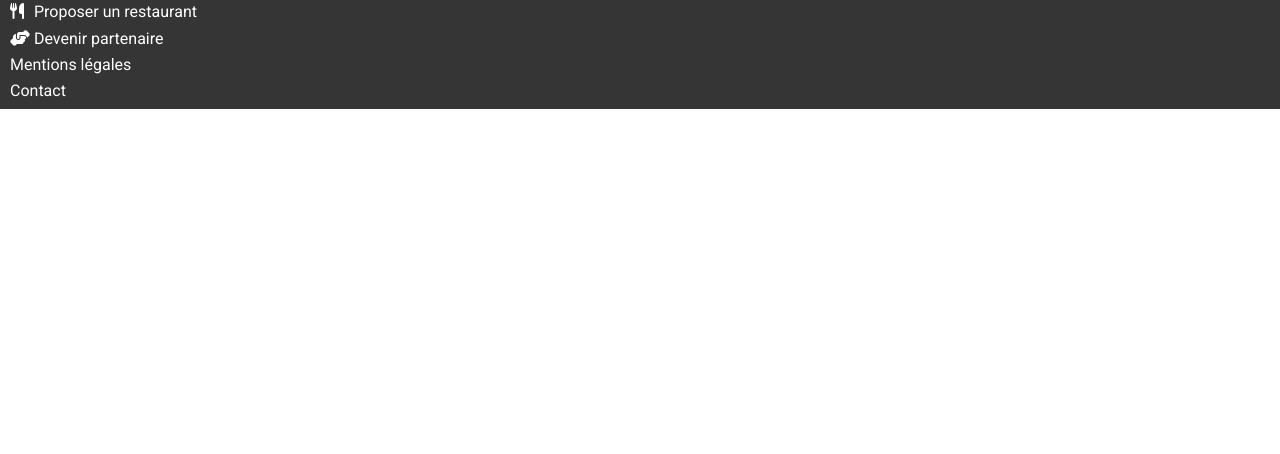
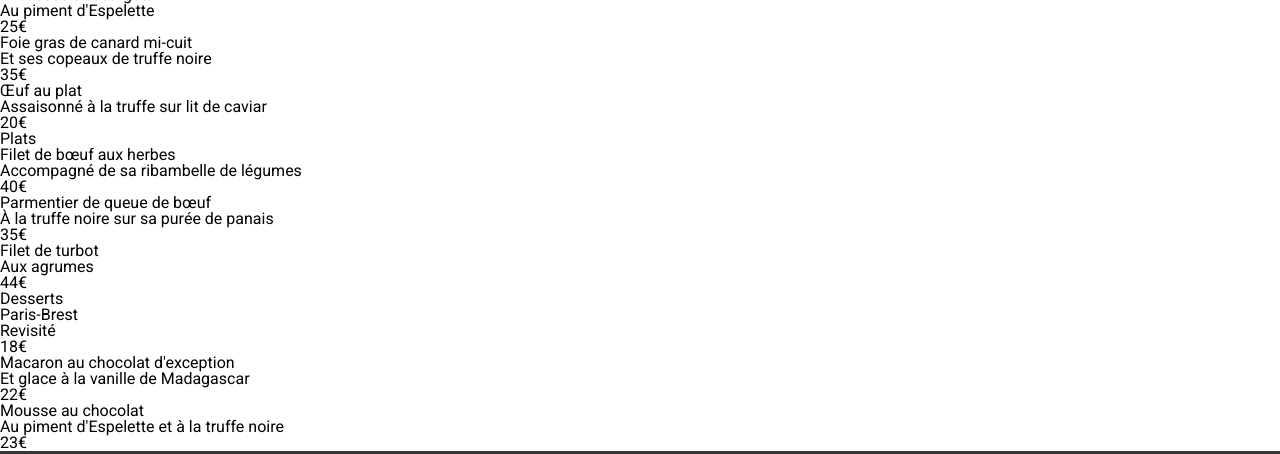
Before and after one commit to AnaisBEGUE/Oh-My-Food, a website: page restaurants/la-palette.html in a window 1280 px wide. Shown: the part 533-987 px from the top of the page. Before the commit the page ends 800 px from the top, so only its background shows below. Drawn offline with Linux system fonts and the light colour scheme; files that its build step writes are made by us from their sources; a web font is replaced by a local one.

Commit message:
Ajout la palette
Html La palette du gout

```diff
--- a/restaurants/la-palette.html
+++ b/restaurants/la-palette.html
@@ -1,5 +1,6 @@
 <!DOCTYPE html>
 <html lang="en">
+
 <head>
     <meta charset="UTF-8">
     <meta name="viewport" content="width=device-width, initial-scale=1.0">
@@ -14,6 +15,7 @@
     <link rel="stylesheet" href="assets/css/reset.css">
     <link rel="stylesheet" href="assets/css/style.css">
 </head>
+
 <body>
     <header class="header">
         <a href="../index.html" class="return" alt="fleche retour"> <i class="fa-solid fa-arrow-left"></i></a>
@@ -25,21 +27,133 @@
         </div>
 
         <div class="menu">
-            <div class="entrees"></div>
-            <div class="plats"></div>
-            <div class="desserts"></div>
+            <h1>La palette du gout</h1>
+
+            <!-- Section entrées -->
+            <div class="entrees">
+                <h3>Entrées</h3>
+
+                <!-- Card 1 start -->
+                <div class="menu-card">
+                    <div class="text-content">
+                        <h4>Fricassée d'escargots</h4>
+                        <p>Au piment d'Espelette</p>
+                    </div>
+                    <div class="price">
+                        <p>25€</p>
+                    </div>
+                </div>
+
+                <!-- Card 2 start -->
+                <div class="menu-card">
+                    <div class="text-content">
+                        <h4>Foie gras de canard mi-cuit</h4>
+                        <p>Et ses copeaux de truffe noire</p>
+                    </div>
+                    <div class="price">
+                        <p>35€</p>
+                    </div>
+                </div>
+
+                <!-- Card 3 start -->
+                <div class="menu-card">
+                    <div class="text-content">
+                        <h4>Œuf au plat</h4>
+                        <p>Assaisonné à la truffe sur lit de caviar</p>
+                    </div>
+                    <div class="price">
+                    <p>20€</p>
+                    </div>
+                </div>
+            </div>
+
+            <!-- Section plat -->
+            <div class="plats">
+                <h3>Plats</h3>
+
+                <!-- Card 1 start -->
+                <div class="menu-card">
+                    <div class="text-content">
+                        <h4>Filet de bœuf aux herbes</h4>
+                        <p> Accompagné de sa ribambelle de légumes</p>
+                    </div>
+                    <div class="price">
+                        <p>40€</p>
+                    </div>
+                </div>
+
+                <!-- Card 2 start -->
+                <div class="menu-card">
+                    <div class="text-content">
+                        <h4>Parmentier de queue de bœuf</h4>
+                        <p>À la truffe noire sur sa purée de panais</p>
+                    </div>
+                    <div class="price">
+                        <p>35€</p>
+                    </div>
+                </div>
+
+                <!-- Card 3 start -->
+                <div class="menu-card">
+                    <div class="text-content">
+                        <h4>Filet de turbot</h4>
+                        <p>Aux agrumes</p>
+                    </div>
+                    <div class="price">
+                        <p>44€</p>
+                    </div>
+                </div>
+            </div>
+
+            <!-- Section Dessert -->
+            <div class="desserts">
+                <h3>Desserts</h3>
+
+                <!-- Card 1 start -->
+                <div class="menu-card">
+                    <div class="text-content">
+                        <h4>Paris-Brest</h4>
+                        <p>Revisité</p>
+                    </div>
+                    <div class="price">
+                        <p>18€</p>
+                    </div>
+                </div>
+
+                <!-- Card 2 start -->
+                <div class="menu-card">
+                    <div class="text-content">
+                        <h4>Macaron au chocolat d'exception</h4>
+                        <p>Et glace à la vanille de Madagascar</p>
+                    </div>
+                    <div class="price">
+                    <p>22€</p>
+                    </div>
+                </div>
+
+                <!-- Card 3 start -->
+                <div class="menu-card">
+                    <div class="text-content">
+                        <h4>Mousse au chocolat</h4>
+                        <p>Au piment d'Espelette et à la truffe noire</p>
+                    </div>
+                    <div class="price">
+                        <p>23€</p>
+                    </div>
+                </div>
+            </div>
         </div>
     </main>
     <footer class="footer">
         <h2 class="footer__title"> Ohmyfood </h2>
-        <ul >
+        <ul>
             <li class="footer__list">
                 <i class="fa-solid fa-utensils footer__list__element__icons"></i>
                 <a href="#" class="footer__list__link"> Proposer un restaurant</a>
             </li>
             <li class="footer__list">
                 <i class="fa-solid fa-handshake-angle"></i>
-                <a href="#"class="footer__list__link">Devenir partenaire</a>
+                <a href="#" class="footer__list__link">Devenir partenaire</a>
             </li>
             <li class="footer__list">
                 <a href="#" class="footer__list__link">Mentions légales</a>
@@ -51,4 +165,5 @@
         </ul>
     </footer>
 </body>
+
 </html>
--- a/sass/main.scss
+++ b/sass/main.scss
@@ -2,6 +2,8 @@
 @use"layouts/header";
 @use "layouts/footer";
 @use "components/buttons";
+@use "components/heart";
+@use "components/loader";
 @use "pages/accueil";
 @use "pages/menu";
 
```
Also changed, not shown: assets/css/style.css, 1 other file.
